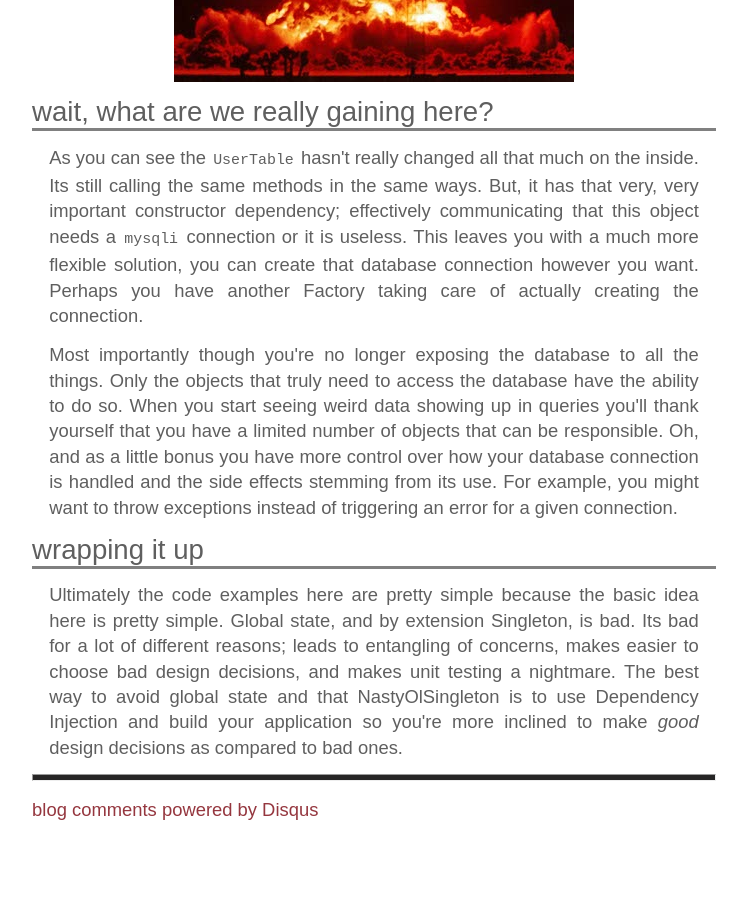
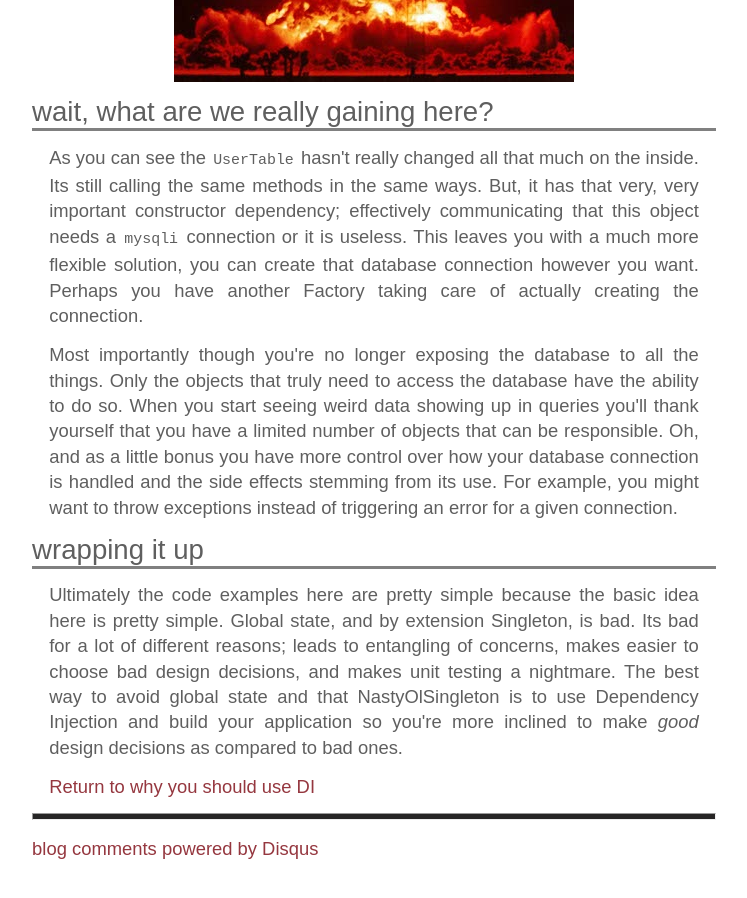
Before and after one commit to cspray/archived-blog, a Jekyll site: the page built from _posts/2012-01-29-DI-and-global-state.html, in a window 1280 px wide and 900 px high, scrolled down 4206 px. Shown: the whole window, without its empty margins (266-1013 px from the left). Built offline with Jekyll 4.4.1, drawn with Linux system fonts in a browser that asks for light colours; comment, search, counter and statistics services are not loaded; before the commit the page ends 5067 px from its top, so only the background shows below that.

Commit message:
UPD DI-and-global-state adding a link to return to why you should use DI

```diff
--- a/_posts/2012-01-29-DI-and-global-state.html
+++ b/_posts/2012-01-29-DI-and-global-state.html
@@ -207,3 +207,5 @@ entangling of concerns, makes easier to choose bad design decisions, and makes u
 The best way to avoid global state and that NastyOlSingleton is to use Dependency Injection and build
 your application so you're more inclined to make <em>good</em> design decisions as compared to bad
 ones.</p>
+
+<p><a href="/2012/01/24/why-you-should-use-DI.html#helps-your-design">Return to why you should use DI</a></p>
```
